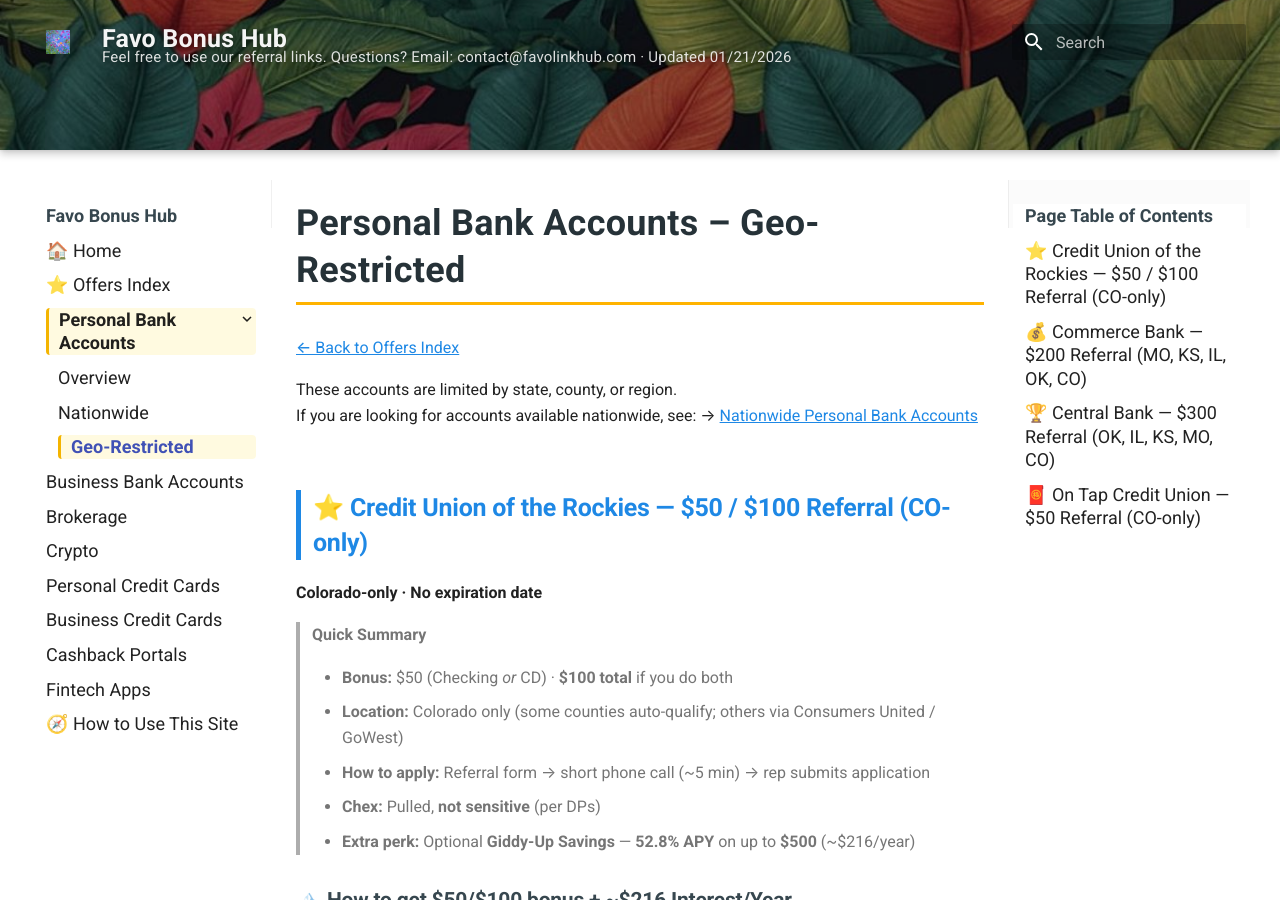
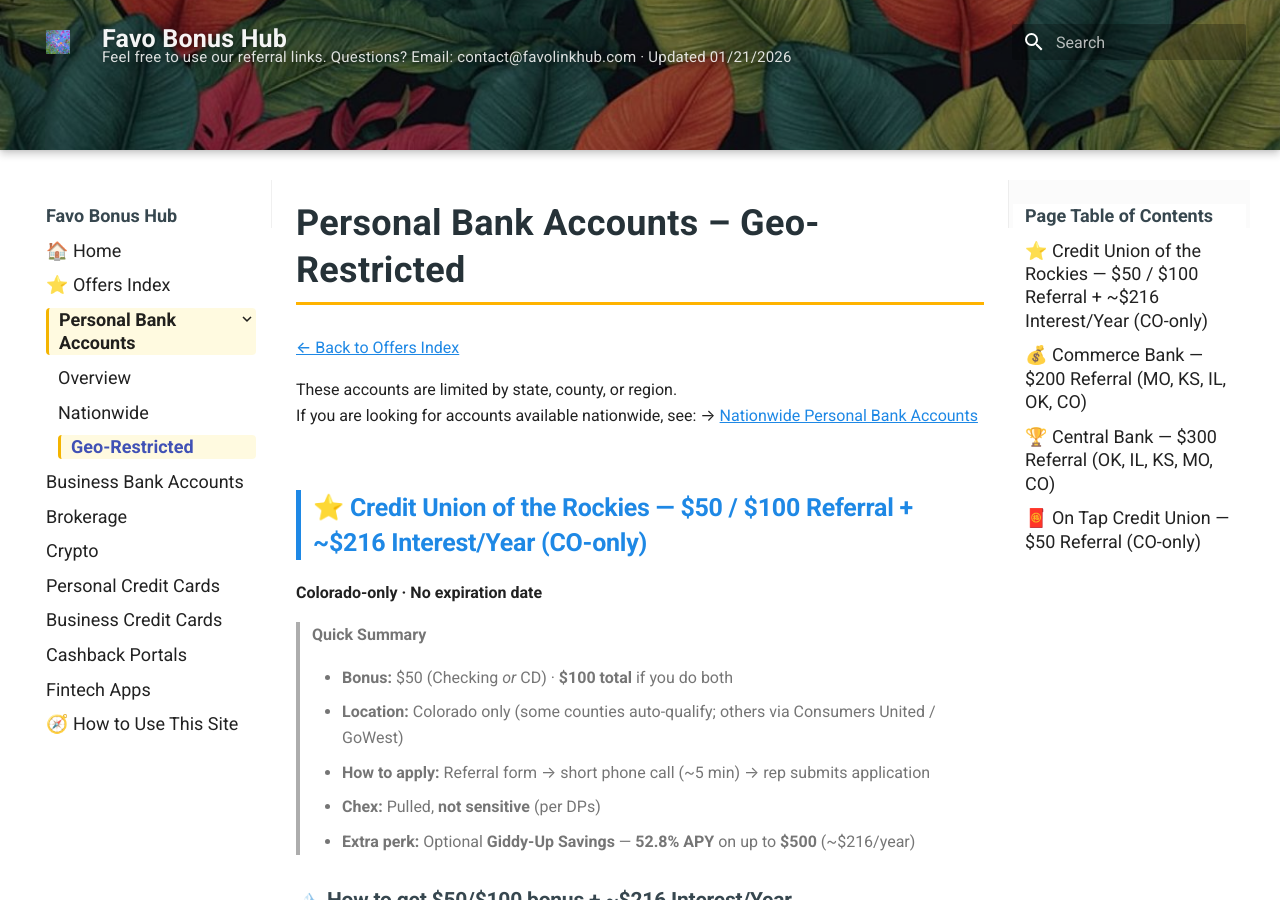
Before and after one commit to whispersofzephyr/favolinkhub-site, an MkDocs documentation site: the page built from docs/personal-bank-geo.md, in a window 1280 px wide and 900 px high. Built offline with MkDocs 1.6.1 and Material for MkDocs 9.7.7, drawn with Linux system fonts in a browser that asks for light colours.

Commit message:
Update personal-bank-geo.md

```diff
--- a/docs/personal-bank-geo.md
+++ b/docs/personal-bank-geo.md
@@ -7,7 +7,7 @@ If you are looking for accounts available nationwide, see:
 → [Nationwide Personal Bank Accounts](../personal-bank-nationwide/)
 
 <a id="cu-of-the-rockies"></a>
-## ⭐ Credit Union of the Rockies — $50 / $100 Referral (CO-only)
+## ⭐ Credit Union of the Rockies — $50 / $100 Referral + ~$216 Interest/Year (CO-only)
 **Colorado-only · No expiration date**
 
 > **Quick Summary**
```
